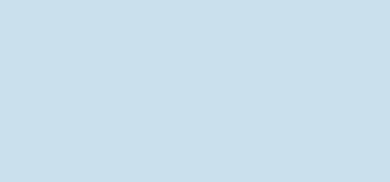
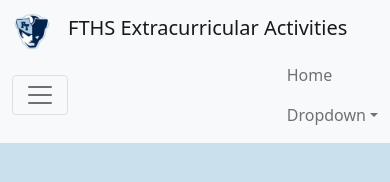
Before and after one commit to scolorado/Bootstrap-Project, a plain HTML site: page index.html in a window 390 px wide. Drawn offline with nearby package versions, Linux system fonts and the light colour scheme.

Commit message:
created navbar

```diff
--- a/index.html
+++ b/index.html
@@ -8,5 +8,34 @@
     <script src="https://cdn.jsdelivr.net/npm/bootstrap@5.1.3/dist/js/bootstrap.bundle.min.js"></script>
   <body>
 
+    <nav class="navbar navbar-expand-sm bg-light navbar-light">
+      <div class="container-fluid">
+        <div class=" d-flex justify-content-start">
+        <a class="navbar-brand" href="#">
+          <img src="img\logo.png" style="width:40px;" class="rounded-pill">
+        </a>
+        <a class="navbar-brand" href="#"> FTHS Extracurricular Activities</a>
+      </div>
+        <button class="navbar-toggler" type="button" data-bs-toggle="collapse" data-bs-target="#collapsibleNavbar">
+      <span class="navbar-toggler-icon"></span>
+    </button>
+      <div class="collapse navbar-collase d-flex justify-content-end" id="collapsibleNavbar">
+        <ul class="navbar-nav">
+          <li class="nav-item">
+            <a class="nav-link" href="index.html">Home</a>
+          </li>
+          <li class="nav-item dropdown">
+            <a class="nav-link dropdown-toggle" href="#" role="button" data-bs-toggle="dropdown">Dropdown</a>
+            <ul class="dropdown-menu">
+              <li><a class="dropdown-item" href="#">Fall Sports</a></li>
+              <li><a class="dropdown-item" href="#">Winter Sports</a></li>
+              <li><a class="dropdown-item" href="#">Spring Sports</a></li>
+            </ul>
+          </li>
+        </ul>
+      </div>
+    </div>
+    </nav>
+
   </body>
 </html>
```
Also changed, not shown: img/logo.png (added).
